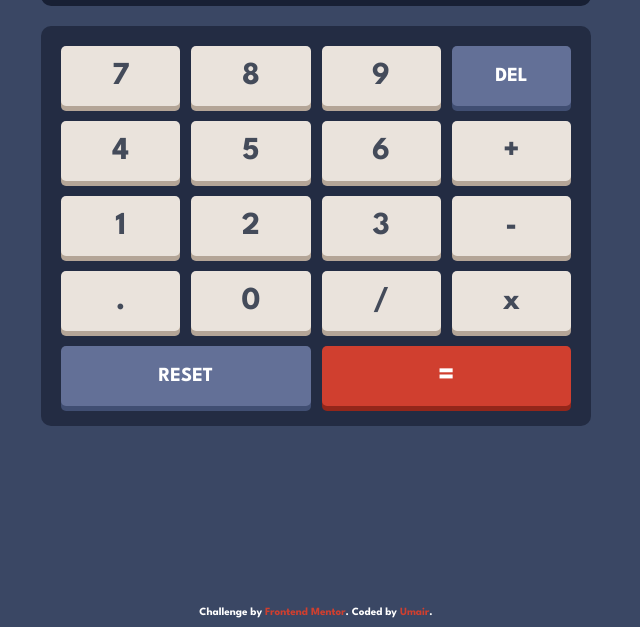
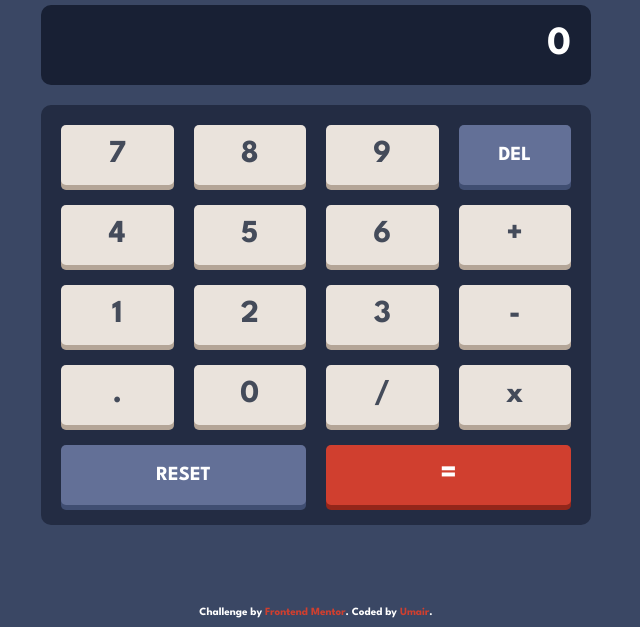
Before and after one commit to umairanwer/fem-calc, a plain HTML site: page index.html in a window 1280 px wide. Shown: the part 173-800 px from the top of the page, without its empty margins (324-964 px from the left). Drawn offline with Linux system fonts and the light colour scheme.

Commit message:
style adjustments

```diff
--- a/style.css
+++ b/style.css
@@ -287,5 +287,9 @@
 @media screen and (min-width: 1000px) {
     .main-container{
         width: 55rem;
+        height: 97vh;
+    }
+    .keypad{
+        gap: 2rem;
     }
 }
```
